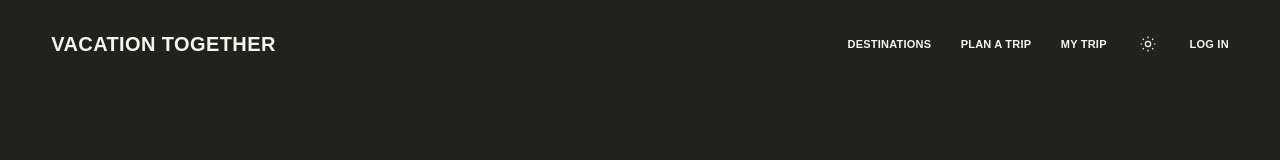
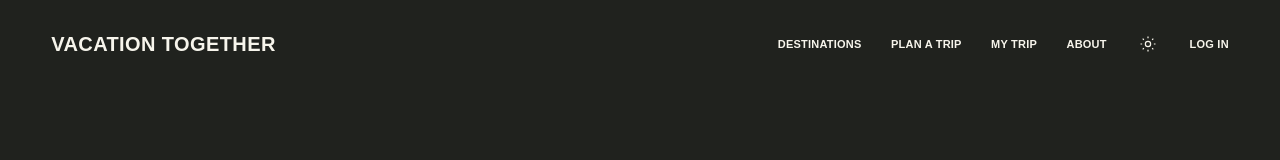
Before and after one commit to DA-Drew803/Vacation-Together-frontend-compe-561, a Next.js app: page /login in a window 1280 px wide. Shown: the top 160 px of the page. Built offline with nearby package versions, Linux system fonts and the light colour scheme; no server answers.

Commit message:
added about section to navigation bar of login/register pages

```diff
--- a/src/app/login/page.tsx
+++ b/src/app/login/page.tsx
@@ -64,6 +64,7 @@ export default function LoginPage() {
           <Link href="/plan">DESTINATIONS</Link>
           <Link href="/trips">PLAN A TRIP</Link>
           <Link href="/my-trips">MY TRIP</Link>
+          <Link href="/#about">ABOUT</Link>
           <button className="login-theme-button" type="button" onClick={toggleTheme} aria-label="Toggle color theme">
             <svg className="login-theme-icon login-theme-icon--moon" viewBox="0 0 24 24" fill="none" stroke="currentColor" strokeWidth="1.6" aria-hidden="true">
               <path d="M20.2 15.7A8.5 8.5 0 0 1 8.3 3.8 8.5 8.5 0 1 0 20.2 15.7Z" />
--- a/src/app/register/page.tsx
+++ b/src/app/register/page.tsx
@@ -63,6 +63,7 @@ export default function RegisterPage() {
           <Link href="/plan">DESTINATIONS</Link>
           <Link href="/trips">PLAN A TRIP</Link>
           <Link href="/my-trips">MY TRIP</Link>
+          <Link href="/#about">ABOUT</Link>
           <button className="login-theme-button" type="button" onClick={toggleTheme} aria-label="Toggle color theme">
             <svg className="login-theme-icon login-theme-icon--moon" viewBox="0 0 24 24" fill="none" stroke="currentColor" strokeWidth="1.6" aria-hidden="true"><path d="M20.2 15.7A8.5 8.5 0 0 1 8.3 3.8 8.5 8.5 0 1 0 20.2 15.7Z" /></svg>
             <svg className="login-theme-icon login-theme-icon--sun" viewBox="0 0 24 24" fill="none" stroke="currentColor" strokeWidth="1.6" aria-hidden="true"><circle cx="12" cy="12" r="3.5" /><path d="M12 2v2.2M12 19.8V22M4.93 4.93l1.56 1.56m11.02 11.02 1.56 1.56M2 12h2.2m15.6 0H22M4.93 19.07l1.56-1.56M17.51 6.49l1.56-1.56" /></svg>
```
